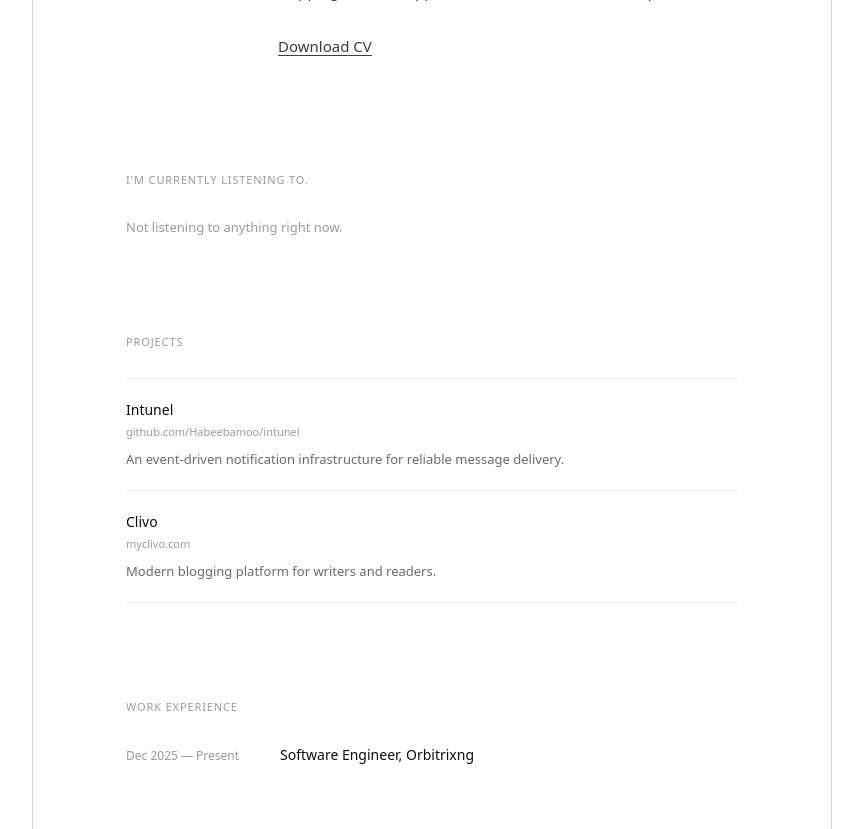
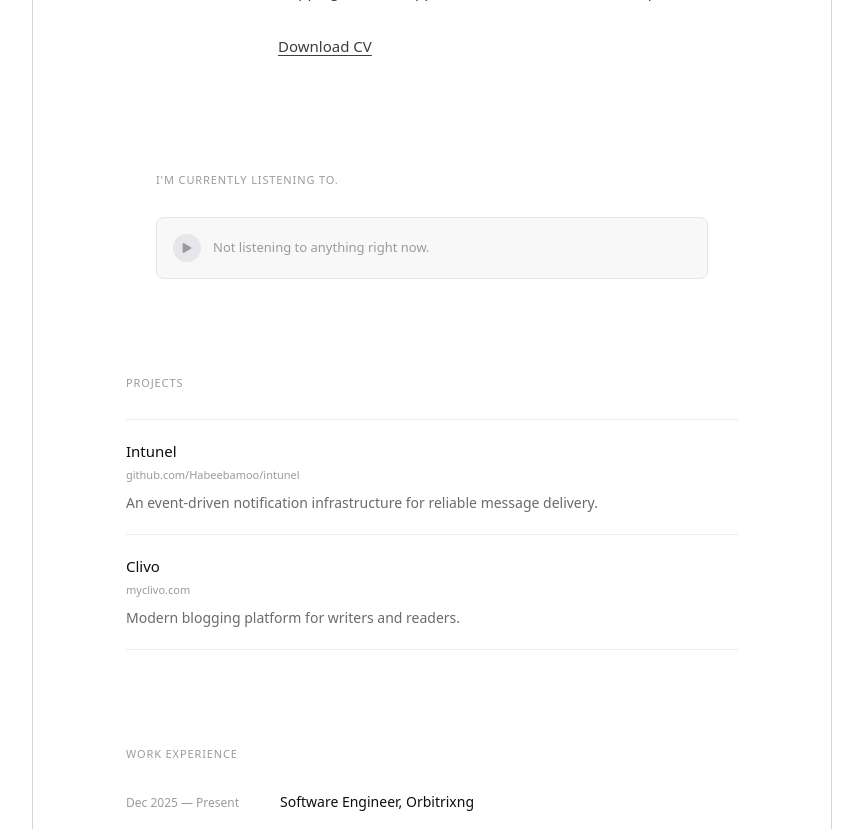
Before and after one commit to Habeebamoo/MyPortfolio, a Next.js app: page / in a window 1280 px wide. Shown: the part 460-1289 px from the top of the page, without its empty margins (208-1071 px from the left). Built offline with nearby package versions, Linux system fonts and the light colour scheme; no server answers.

Commit message:
updated playing box

```diff
--- a/app/api/now-playing/route.ts
+++ b/app/api/now-playing/route.ts
@@ -1,4 +1,3 @@
-// app/api/now-playing/route.ts
 import { NextResponse } from "next/server";
 
 const client_id = process.env.NEXT_PUBLIC_SPOTIFY_CLIENT_ID!;
--- a/src/components/Main.tsx
+++ b/src/components/Main.tsx
@@ -19,7 +19,7 @@ const Main = () => {
           className="block py-5 border-t border-b border-[#EEEEE9] hover:opacity-55 transition-opacity duration-150"
         >
           <div className="flex flex-col gap-1 mb-2">
-            <span className="text-[14px] font-medium text-[#0E0E0E]">
+            <span className="text-[15px] font-medium text-[#0E0E0E]">
               Intunel
             </span>
 
@@ -28,7 +28,7 @@ const Main = () => {
             </span>
           </div>
 
-          <p className="text-[13px] text-[#6B6B6B] leading-[1.65]">
+          <p className="text-[14px] text-[#6B6B6B] leading-[1.65]">
             An event-driven notification infrastructure for reliable message delivery.
           </p>
         </a>
@@ -41,7 +41,7 @@ const Main = () => {
           className="block py-5 border-b border-[#EEEEE9] hover:opacity-55 transition-opacity duration-150"
         >
           <div className="flex flex-col gap-1 mb-2">
-            <span className="text-[14px] font-medium text-[#0E0E0E]">
+            <span className="text-[15px] font-medium text-[#0E0E0E]">
               Clivo
             </span>
 
@@ -50,7 +50,7 @@ const Main = () => {
             </span>
           </div>
 
-          <p className="text-[13px] text-[#6B6B6B] leading-[1.65]">
+          <p className="text-[14px] text-[#6B6B6B] leading-[1.65]">
             Modern blogging platform for writers and readers.
           </p>
         </a>
--- a/src/components/NowPlaying.tsx
+++ b/src/components/NowPlaying.tsx
@@ -1,7 +1,7 @@
-// components/NowPlaying.tsx
 "use client";
 
 import { useEffect, useState } from "react";
+import { FaPlay } from "react-icons/fa";
 
 type NowPlayingData = {
   isPlaying: boolean;
@@ -49,16 +49,21 @@ export default function NowPlaying() {
       : 0;
 
   return (
-    <div className="max-w-165 mx-auto px-6">
+    <div className="max-w-150 mx-auto px-6">
       <section className="py-12">
         <p className="text-[11px] font-medium uppercase tracking-[0.08em] text-[#9B9B9B] mb-7">
           I'm currently listening to.
         </p>
 
         {!data.isPlaying ? (
-          <p className="text-[13px] text-[#9B9B9B] leading-[1.65]">
-            Not listening to anything right now.
-          </p>
+          <div className="bg-gray-100/60 border border-gray-200 py-4 px-4 rounded-lg flex-start gap-3">
+            <div className="h-7 w-7 rounded-full bg-gray-200 flex-center">
+              <FaPlay color="#9B9B9B" size={10} />
+            </div>
+            <p className="text-[13px] text-[#9B9B9B] leading-[1.65]">
+              Not listening to anything right now.
+            </p>
+          </div>
         ) : (
           <a
             href={data.songUrl}
```
